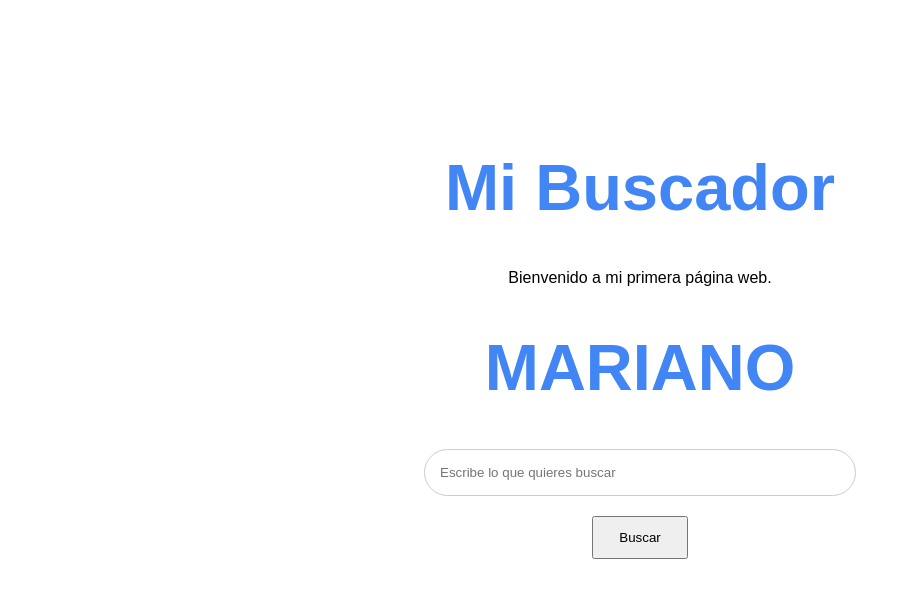
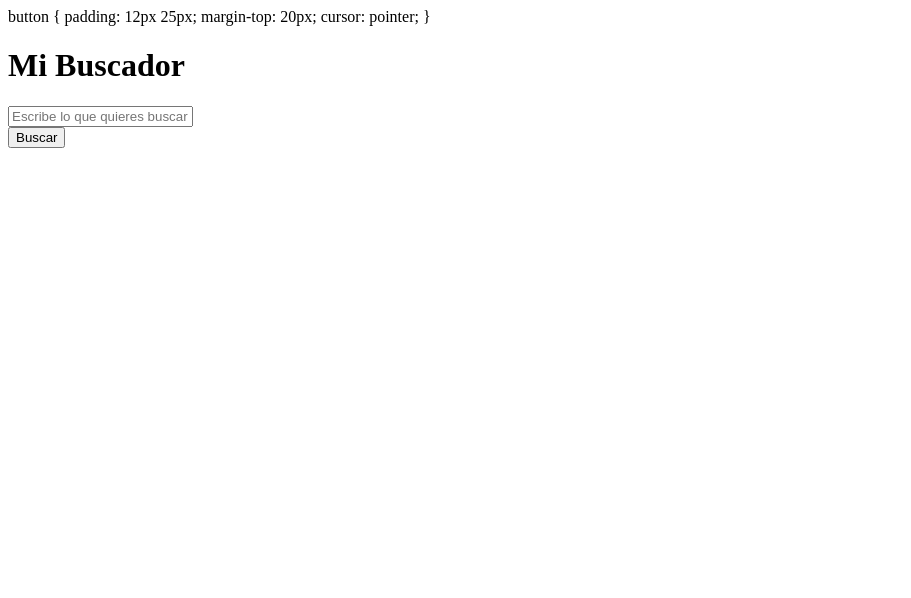
Before and after one commit to MarianoGael/Mariano-web, a plain HTML site: page index.html in a window 1280 px wide. Shown: the whole page, without its empty margins (0-911 px from the left). Drawn offline with Linux system fonts and the light colour scheme.

Commit message:
Refactor index.html structure and styles

```diff
--- a/index.html
+++ b/index.html
@@ -1,39 +1,3 @@
-<!DOCTYPE html>
-<html lang="es">
-<head>
-    <meta charset="UTF-8">
-    <title>Mi primera página</title>
-</head>
-<body>
-    <h1>Mi Buscador</h1>
-    <p>Bienvenido a mi primera página web.</p>
-</body>
-</html>
-<!DOCTYPE html>
-<html lang="es">
-<head>
-<meta charset="UTF-8">
-<title>Mi Buscador</title>
-
-<style>
-body {
-    font-family: Arial, sans-serif;
-    text-align: center;
-    margin-top: 150px;
-}
-
-h1 {
-    font-size: 65px;
-    color: #4285f4;
-}
-
-input {
-    width: 400px;
-    padding: 15px;
-    border-radius: 25px;
-    border: 1px solid #ccc;
-}
-
 button {
     padding: 12px 25px;
     margin-top: 20px;
@@ -44,10 +8,10 @@ button {
 
 <body>
 
-<h1>MARIANO</h1>
+<h1>Mi Buscador</h1>
 
 <form action="https://www.google.com/search">
-<input type="text" name="q" placeholder="Escribe lo que quieres buscar">
+<input type="text" name="q" placeholder="Escribe lo que quieres buscar" required>
 <br>
 <button type="submit">Buscar</button>
 </form>
```
